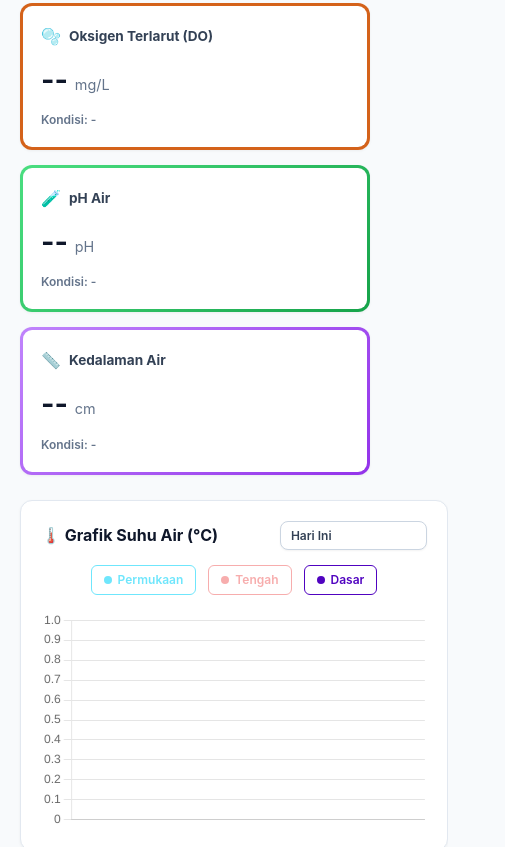
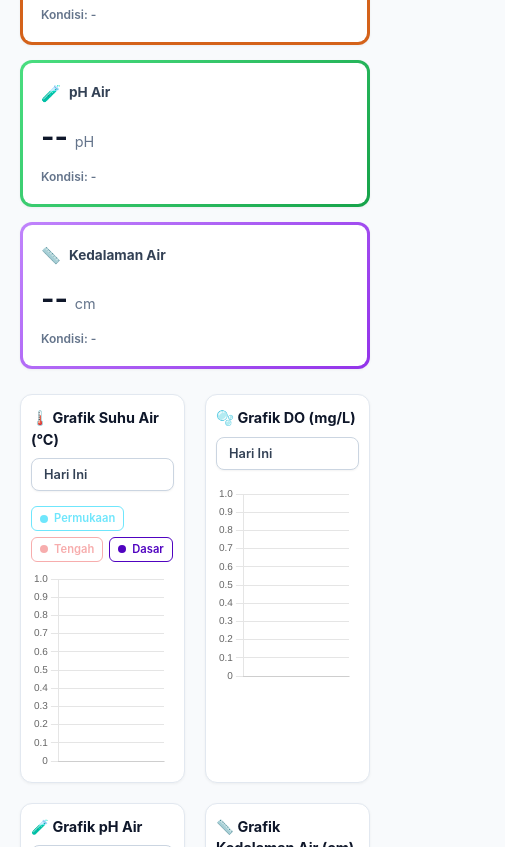
Before and after one commit to rofiffalah18/IoT-monitoring-kualitas-air, a plain HTML site: page index.html in a window 390 px wide. Shown: the part 1153-2000 px from the top of the page, 505 px wide, since content can reach past the window. Drawn offline with nearby package versions, Linux system fonts and the light colour scheme; no server answers.

Commit message:
Auto-sync 2026-10-25 00:56:49

```diff
--- a/script.js
+++ b/script.js
@@ -275,21 +275,41 @@ function updateSystemRecommendation(data) {
 // 7. CHART.JS DENGAN FORMAT TICKS & FILTER INTERVAL
 // ==========================================
 function initCharts() {
-  const commonOptions = {
+const commonOptions = {
     responsive: true,
-    maintainAspectRatio: false,
-    plugins: { legend: { display: false } },
+    maintainAspectRatio: false, // Wajib false agar responsif mengikuti tinggi/lebar container
+    layout: {
+      padding: {
+        left: 0,
+        right: 10, // Beri jarak aman 10px di kanan agar titik data terakhir tidak terpotong
+        top: 5,
+        bottom: 0
+      }
+    },
+    plugins: {
+      legend: { display: false }
+    },
     scales: {
       x: {
         grid: { display: false },
         ticks: {
           autoSkip: true,
-          maxTicksLimit: 6,
+          maxTicksLimit: 5, // Batasi 5 label saja di sumbu X khusus HP agar tidak berdesakan
           maxRotation: 0,
-          minRotation: 0
+          minRotation: 0,
+          font: {
+            size: 10 // Ukuran teks sumbu X lebih kecil sedikit di mobile
+          }
         }
       },
-      y: { beginAtZero: false }
+      y: {
+        beginAtZero: false,
+        ticks: {
+          font: {
+            size: 10
+          }
+        }
+      }
     }
   };
 
--- a/style.css
+++ b/style.css
@@ -555,27 +555,48 @@ tr:hover {
     padding: 8px 10px;
   }
 
+  .chart-card {
+    padding: 12px 10px !important;
+    overflow: hidden; /* Mencegah grafik melimpah keluar kartu */
+  }
+
+  /* Rapikan header grafik agar judul dan dropdown menumpuk rapi secara vertikal */
   .chart-header {
-    flex-direction: row !important; /* Menjaga judul dan dropdown sejajar di HP */
-    justify-content: space-between;
-    align-items: center;
-    width: 100%;
+    flex-direction: column !important;
+    align-items: flex-start !important;
+    gap: 8px !important;
+    width: 100% !important;
+  }
+
+  .chart-header h3 {
+    font-size: 0.9rem !important;
+    white-space: normal !important; /* Izinkan teks judul terlipat jika layar sangat sempit */
   }
 
   .chart-header select {
-    width: auto;
-    font-size: 0.75rem;
-    padding: 6px 28px 6px 10px;
-    background-position: right 8px center;
+    width: 100% !important; /* Dropdown penuh selebar kartu di HP */
+    max-width: 100% !important;
+    font-size: 0.8rem !important;
   }
 
-  .overview-section,
-  .charts-grid {
-    grid-template-columns: 1fr;
+  /* Pastikan wrapper kanvas grafik fleksibel 100% */
+  .chart-wrapper {
+    position: relative !important;
+    width: 100% !important;
+    height: 200px !important; /* Tinggi yang pas untuk HP */
+    margin-top: 5px;
   }
 
-  .chart-wrapper {
-    height: 220px;
+  /* Ratakan legenda suhu agar tidak melimpah */
+  .suhu-legend-container {
+    justify-content: flex-start !important;
+    gap: 6px !important;
+    margin-bottom: 8px !important;
+  }
+
+  .legend-badge {
+    font-size: 0.7rem !important;
+    padding: 3px 8px !important;
   }
 
   .table-header {
```
